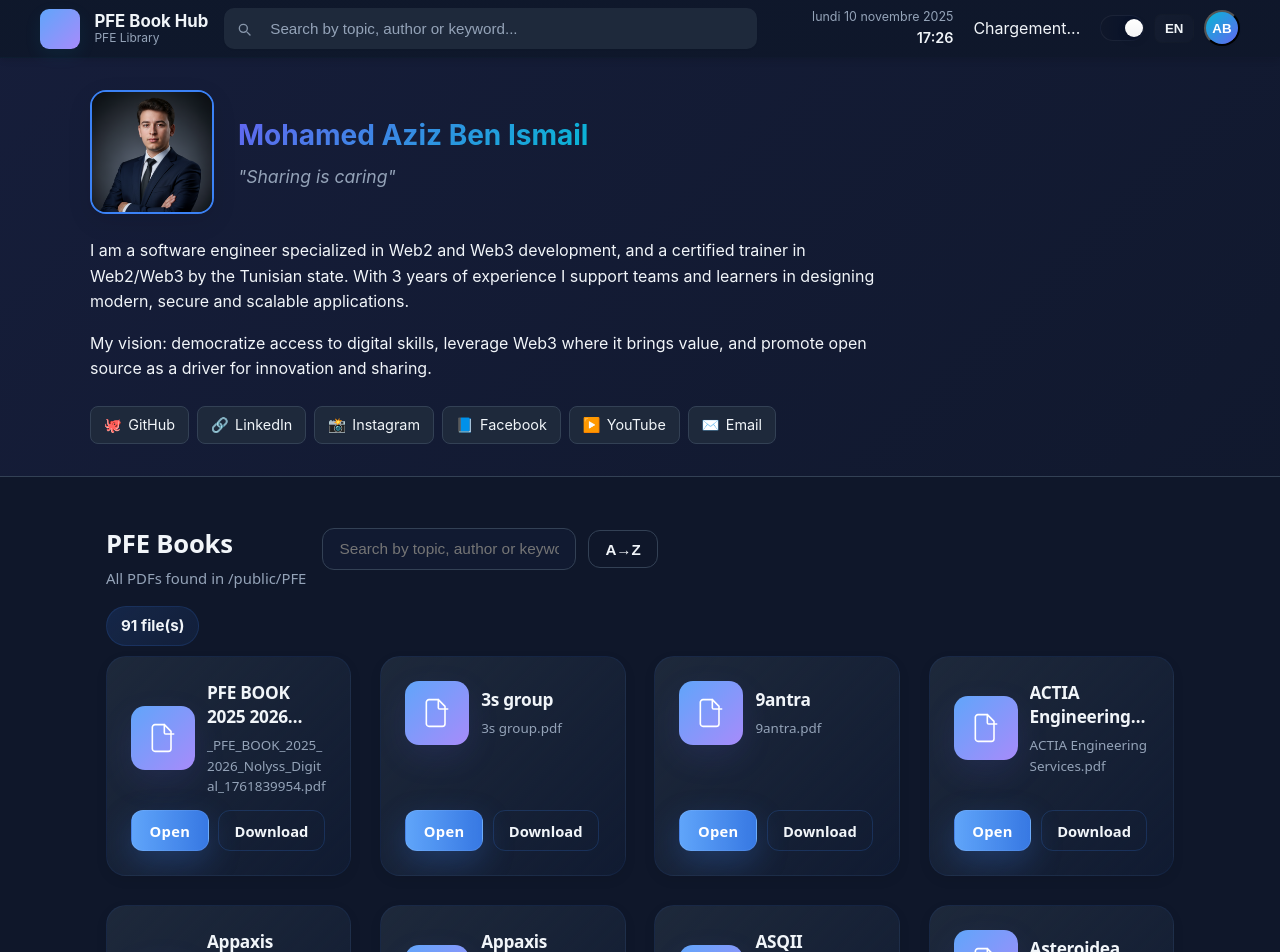
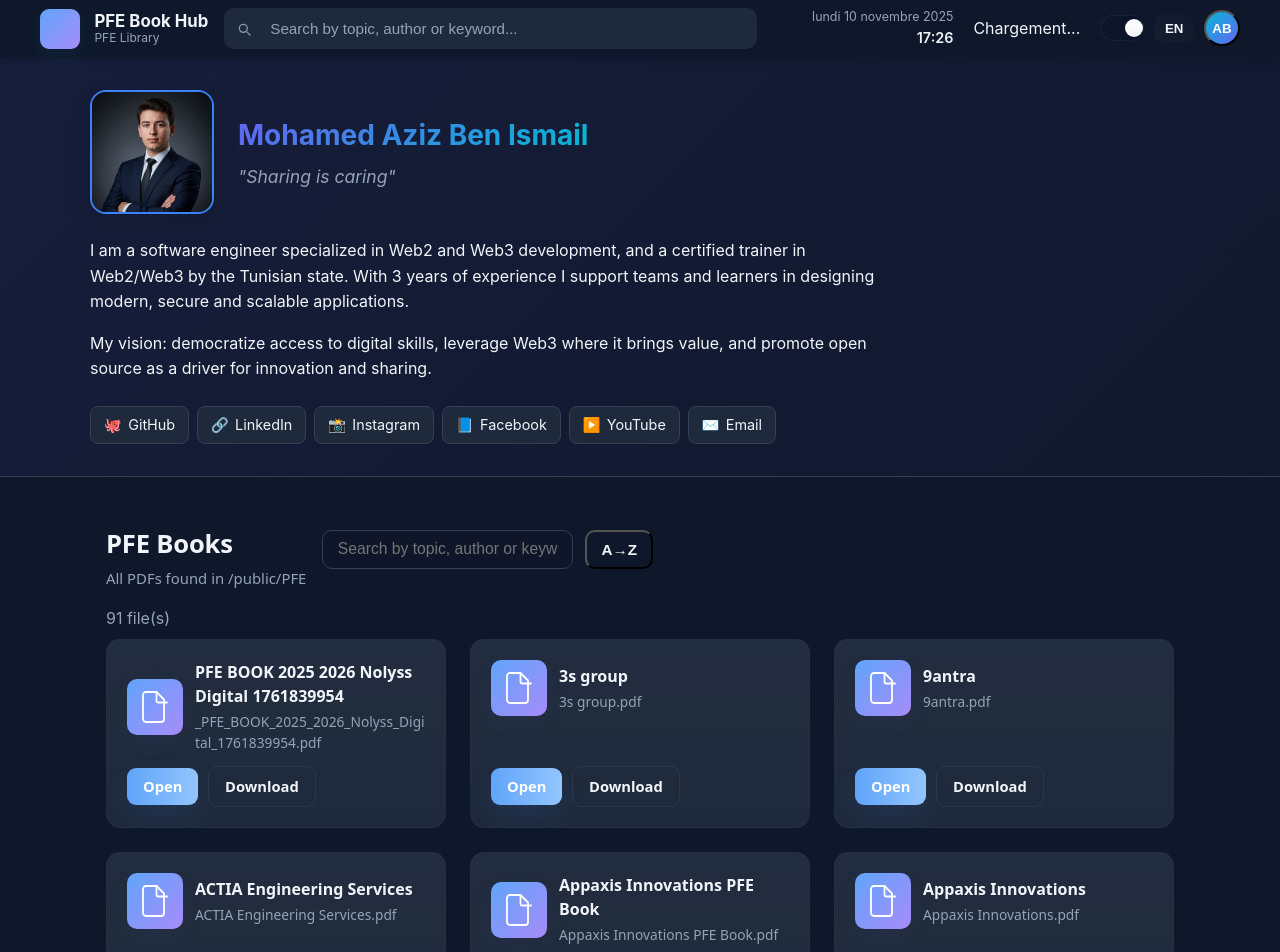
Before and after one commit to AzizBenIsmail/PFEBookHub, a React (Create React App) app: page / in a window 1280 px wide. Shown: the top 952 px of the page. Built offline with nearby package versions, Linux system fonts and the light colour scheme; no server answers.

Commit message:
Revert "better"
This reverts commit 56101aee8601ad59ed31cfa2613830f160564c0b.

```diff
--- a/src/components/PFEList.css
+++ b/src/components/PFEList.css
@@ -29,41 +29,38 @@
 
 .pfe-search {
   flex: 1 1 auto;
-  padding: 0.7rem 1rem;
-  border-radius: 12px;
-  border: 1.5px solid var(--muted-border);
-  background: rgba(59,130,246,0.03);
+  padding: 0.6rem 0.9rem;
+  border-radius: 10px;
+  border: 1px solid var(--muted-border);
+  background: rgba(0,0,0,0.03);
   color: var(--fg);
   min-width: 220px;
-  font-size: 0.96rem;
-  transition: box-shadow 200ms ease, border-color 200ms ease, background 200ms ease;
+  font-size: 0.98rem;
+  transition: box-shadow 0.18s ease, border-color 0.18s ease;
 }
 
 .pfe-search:focus {
   border-color: var(--accent);
   outline: none;
-  box-shadow: 0 8px 24px rgba(59,130,246,0.12);
+  box-shadow: 0 6px 18px rgba(59,130,246,0.08);
   background: transparent;
 }
 
 .pfe-sort {
-  padding: 0.6rem 1rem;
-  border-radius: 12px;
-  border: 1.5px solid var(--muted-border);
+  padding: 0.55rem 0.9rem;
+  border-radius: 10px;
   background: transparent;
   color: var(--fg);
   cursor: pointer;
   font-weight: 600;
   font-size: 0.95rem;
-  transition: all 200ms cubic-bezier(0.2, 0.8, 0.2, 1);
+  transition: transform 0.14s ease, background 0.14s ease, color 0.14s ease;
 }
 
 .pfe-sort:hover {
   transform: translateY(-2px);
   background: var(--accent);
   color: white;
-  border-color: var(--accent);
-  box-shadow: 0 8px 20px rgba(59,130,246,0.2);
 }
 
 .pfe-meta { display:flex; justify-content:space-between; align-items:center; gap:1rem; color:var(--muted); margin-bottom:0.6rem }
@@ -76,59 +73,26 @@
   gap: 1.5rem;
 }
 
-/* Desktop: force 4 columns on wide screens for denser layout */
-@media (min-width: 1100px) {
-  .pfe-grid {
-    grid-template-columns: repeat(4, 1fr);
-    gap: 1.8rem;
-  }
-}
-
 .pfe-card {
-  background: linear-gradient(135deg, var(--card-bg) 0%, rgba(59,130,246,0.04) 100%);
-  border-radius: 20px;
-  box-shadow: 0 4px 12px rgba(0, 0, 0, 0.08);
+  background: linear-gradient(180deg, rgba(255,255,255,0.02), transparent), var(--card-bg);
+  border-radius: 14px;
+  box-shadow: var(--shadow-sm);
   display: flex;
   flex-direction: column;
   justify-content: space-between;
-  padding: 1.5rem;
+  padding: 1.25rem;
   color: var(--fg);
-  transition: all 280ms cubic-bezier(0.2, 0.8, 0.2, 1);
-  border: 1.5px solid rgba(59,130,246,0.08);
-  min-height: 160px;
-  position: relative;
-  overflow: hidden;
+  transition: transform 220ms ease, box-shadow 220ms ease, border-color 180ms ease, background 220ms ease;
+  border: 1px solid rgba(255,255,255,0.02);
+  min-height: 140px;
 }
 
 .pfe-card:hover {
-  transform: translateY(-8px) scale(1.02);
-  box-shadow: 0 20px 40px rgba(59,130,246,0.15);
-  border-color: rgba(59,130,246,0.25);
-  background: linear-gradient(135deg, var(--card-bg) 0%, rgba(59,130,246,0.08) 100%);
+  transform: translateY(-6px);
+  box-shadow: var(--shadow-lg);
+  border-color: rgba(59,130,246,0.14);
+  background: linear-gradient(180deg, rgba(255,255,255,0.02), rgba(255,255,255,0.01)), var(--card-bg);
 }
-
-/* Accent bar - animated on hover */
-.pfe-card::before {
-  content: '';
-  position: absolute;
-  left: 0;
-  top: 0;
-  bottom: 0;
-  width: 4px;
-  background: linear-gradient(180deg, rgba(59,130,246,0.95), rgba(96,165,250,0.7));
-  border-top-left-radius: 20px;
-  border-bottom-left-radius: 20px;
-  transform: scaleY(0);
-  transform-origin: top;
-  transition: transform 280ms cubic-bezier(0.2, 0.8, 0.2, 1);
-}
-
-.pfe-card:hover::before {
-  transform: scaleY(1);
-}
-
-/* slight lift for action area to separate visually */
-.pfe-card-actions { margin-top: 0.9rem; }
 
 /* Make cards keyboard-focusable when used as buttons */
 .pfe-card[role="button"] {
@@ -142,19 +106,10 @@
 
 .pfe-card-body { display:flex; gap:0.75rem; align-items:center }
 
-.pfe-icon { width:64px; height:64px; display:inline-flex; align-items:center; justify-content:center; color:var(--btn-fg); background: linear-gradient(135deg,var(--gradient-start),var(--gradient-end)); border-radius:14px; box-shadow: 0 12px 32px rgba(99,102,241,0.12); flex:0 0 auto; transition: transform 200ms ease }
+.pfe-icon { width:56px; height:56px; display:inline-flex; align-items:center; justify-content:center; color:var(--btn-fg); background: linear-gradient(135deg,var(--gradient-start),var(--gradient-end)); border-radius:10px; box-shadow: 0 8px 24px rgba(99,102,241,0.06); flex:0 0 auto }
 
-.pfe-card:hover .pfe-icon { transform: scale(1.08) rotate(2deg); }
-
-.pfe-icon svg { width:32px; height:32px }
-
-.pfe-card-title { font-weight: 700; margin-bottom: 0.35rem; font-size:1.08rem; line-height:1.4; display: -webkit-box; -webkit-line-clamp: 2; line-clamp: 2; -webkit-box-orient: vertical; overflow: hidden; text-overflow: ellipsis; letter-spacing:-0.3px }
-
-.pfe-card-meta { font-size: 0.84rem; color: var(--muted); word-break: break-word; max-width: 100%; display:block; margin-top:6px; font-weight:500 }
-
-/* visually separate meta and actions */
-.pfe-card .pfe-card-content { display:block }
-.pfe-card .pfe-card-actions { margin-top: 0.9rem; }
+.pfe-card-title { font-weight: 700; margin-bottom: 0.25rem; font-size:1rem; display: -webkit-box; -webkit-line-clamp: 2; line-clamp: 2; -webkit-box-orient: vertical; overflow: hidden; text-overflow: ellipsis; }
+.pfe-card-meta { font-size: 0.86rem; color: var(--muted); word-break: break-word; max-width: 100%; display:block; margin-top:2px }
 
 .pfe-card-actions { display:flex; gap:0.6rem; margin-top:0.75rem; align-items:center }
 
@@ -175,45 +130,31 @@
 }
 
 .pfe-btn.open {
-  background: linear-gradient(90deg, var(--accent) 0%, rgba(59,130,246,0.9) 100%);
+  background: linear-gradient(90deg,var(--accent),var(--accent-light));
   color: white;
-  box-shadow: 0 12px 32px rgba(59,130,246,0.25);
-  border: 1px solid rgba(255,255,255,0.08);
-  padding: 0.58rem 1.1rem;
-  border-radius: 12px;
-  font-weight: 600;
-  letter-spacing: 0.3px;
-  transition: all 200ms cubic-bezier(0.2, 0.8, 0.2, 1);
+  box-shadow: 0 10px 26px rgba(59,130,246,0.12);
 }
 
 .pfe-btn.open:hover {
-  background: linear-gradient(90deg, rgba(59,130,246,0.9) 0%, var(--accent) 100%);
-  transform: translateY(-4px);
-  box-shadow: 0 16px 40px rgba(59,130,246,0.3);
+  background: linear-gradient(90deg,var(--accent-dark),var(--accent));
+  transform: translateY(-3px);
+  box-shadow: 0 14px 30px rgba(59,130,246,0.16);
 }
 
 .pfe-btn.download {
   background: transparent;
   color: var(--fg);
-  border: 1.5px solid rgba(59,130,246,0.2);
-  border-radius: 12px;
-  padding: 0.52rem 0.95rem;
-  font-weight: 600;
-  transition: all 200ms cubic-bezier(0.2, 0.8, 0.2, 1);
+  border: 1px solid rgba(255,255,255,0.06);
 }
 
 .pfe-btn.download:hover {
   border-color: var(--accent);
   color: var(--accent);
-  background: rgba(59,130,246,0.05);
-  transform: translateY(-3px);
+  transform: translateY(-2px);
 }
 
 .pfe-btn { transition: transform 160ms ease, box-shadow 160ms ease; }
 .pfe-btn:hover { transform: translateY(-2px); }
-
-/* file count badge styling - prominent and modern */
-.pfe-count { background: linear-gradient(135deg, rgba(59,130,246,0.15), rgba(59,130,246,0.08)); padding: 8px 14px; border-radius: 999px; display:inline-block; font-weight:700; border: 1px solid rgba(59,130,246,0.15) }
 
 .pfe-footer { margin-top: 1.5rem; color: var(--muted); font-size: 0.9rem; }
 
--- a/src/components/PFEList.jsx
+++ b/src/components/PFEList.jsx
@@ -221,8 +221,8 @@ export default function PFEList() {
       )}
 
       <div className="pfe-meta">
-        <div className="pfe-count">{t('filesCount', { count: files.length })}</div>
-        {query && <div className="pfe-filtered">{t('filteredBy', { query })}</div>}
+        <div>{t('filesCount', { count: files.length })}</div>
+        {query && <div>{t('filteredBy', { query })}</div>}
       </div>
 
       <div className="pfe-grid">
```
